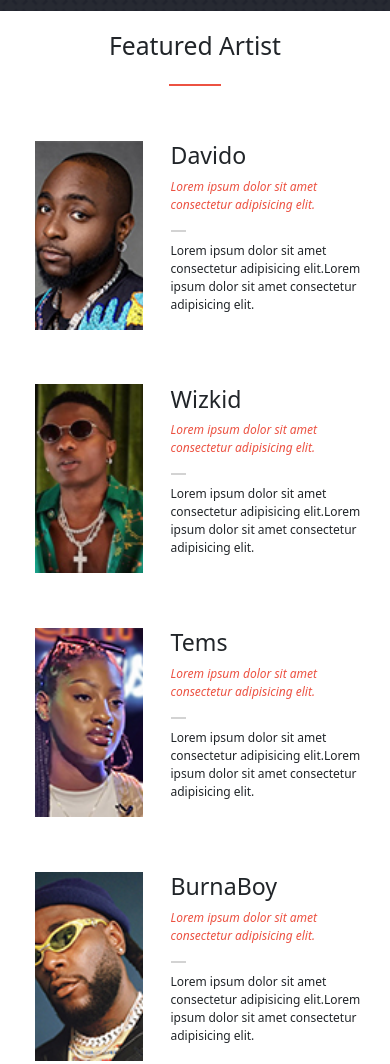
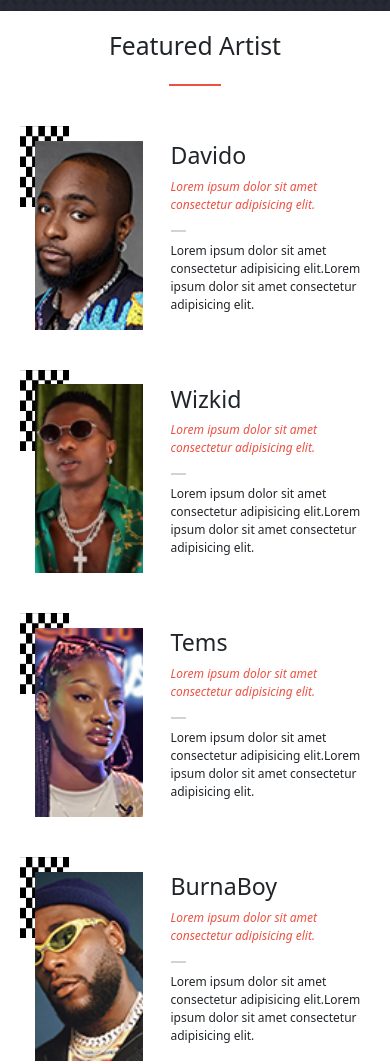
Before and after one commit to olawalecoder/Conference-Page, a plain HTML site: page index.html in a window 390 px wide. Shown: the part 1680-2744 px from the top of the page. Drawn offline with nearby package versions, Linux system fonts and the light colour scheme; a web font is replaced by a local one.

Commit message:
Update mobile.css

```diff
--- a/css/mobile.css
+++ b/css/mobile.css
@@ -265,7 +265,7 @@ header .logo {
 }
 
 .speaker__list__item__img {
-  background-image: url('img/Backgrounds/chessbg.jpg');
+  background-image: url('../img/Backgrounds/chessbg.jpg');
   background-size: 40% 40%;
   background-repeat: no-repeat;
   background-position-x: 0;
```
